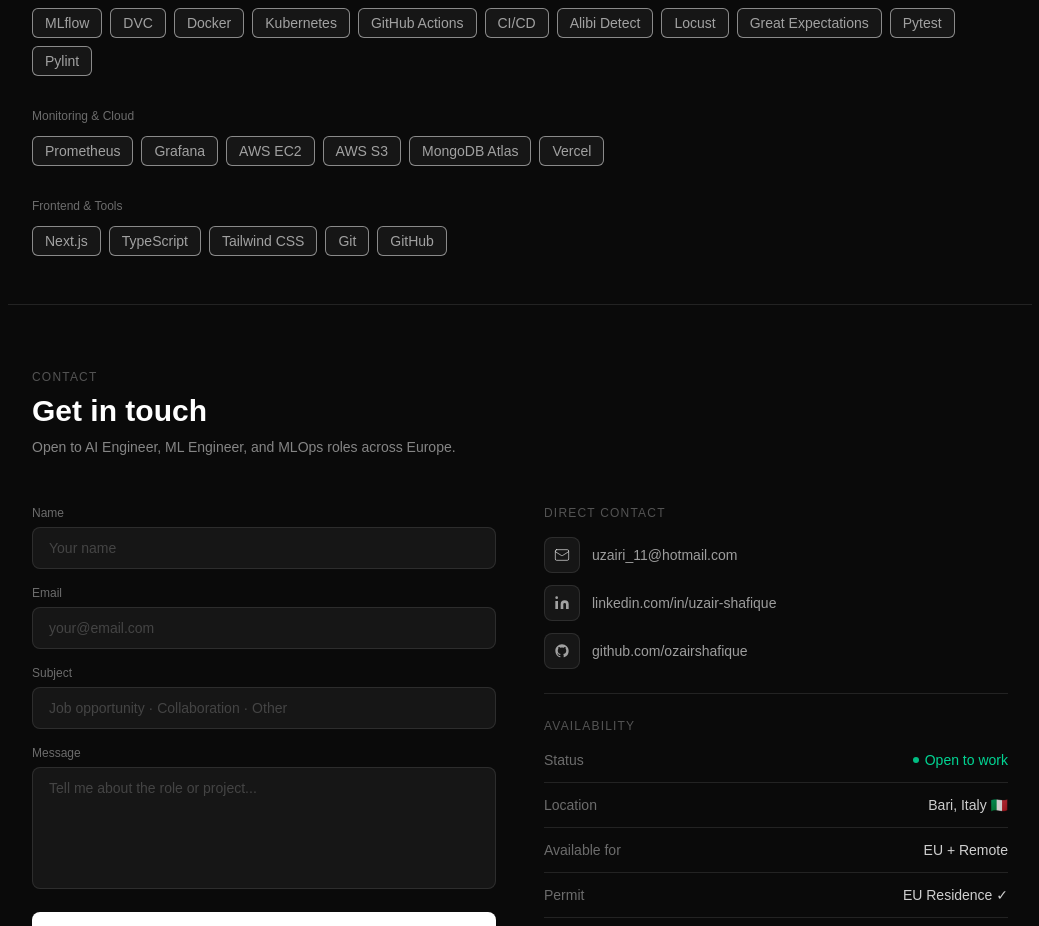
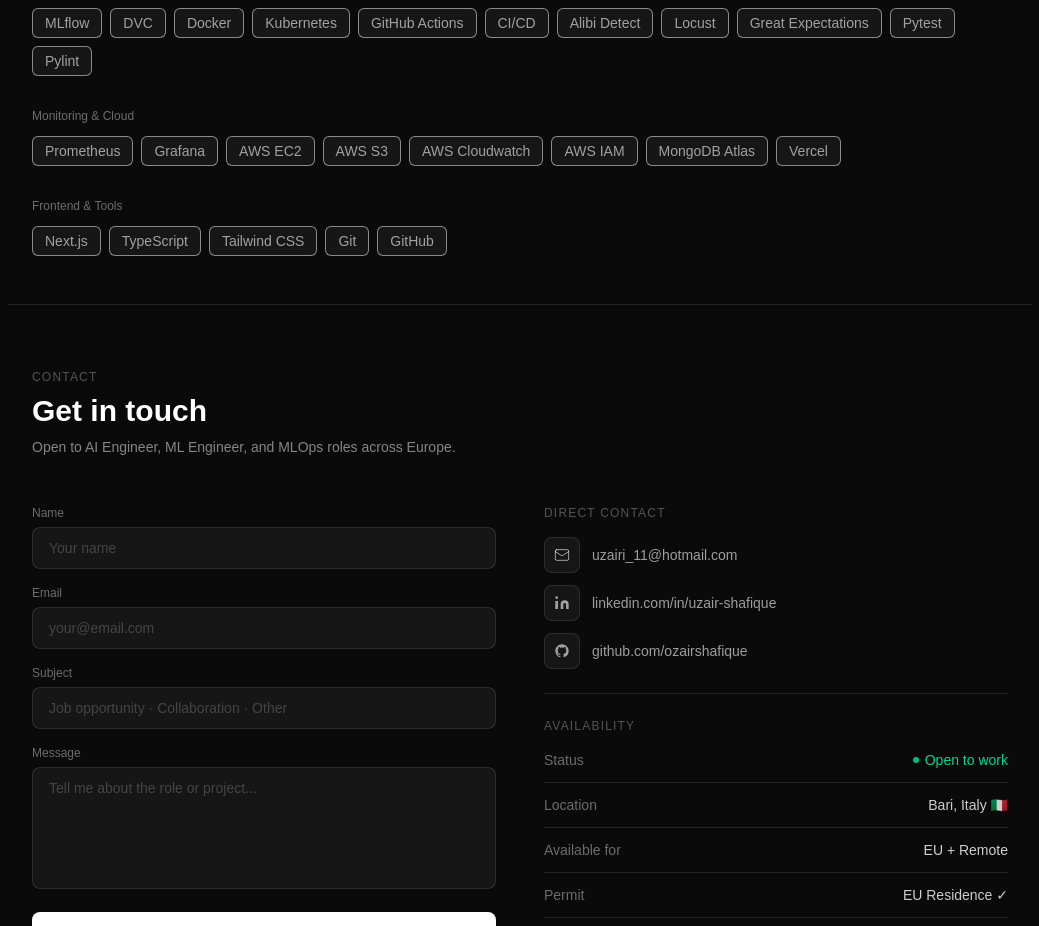
Before and after one commit to ozairshafique/ai-engineer-portfolio, a Next.js app: page / in a window 1280 px wide. Shown: the part 2680-3606 px from the top of the page, without its empty margins (120-1159 px from the left). Built offline with nearby package versions, Linux system fonts and the light colour scheme.

Commit message:
add AWS Cloudwatch and AWS IAM to skills list

```diff
--- a/app/page.tsx
+++ b/app/page.tsx
@@ -22,6 +22,7 @@ const skills = [
       "Semantic Search",
     ],
   },
+
   {
     category: "Backend & APIs",
     skills: ["FastAPI", "REST APIs", "PostgreSQL", "MongoDB", "SQL", "NoSQL"],
@@ -49,6 +50,8 @@ const skills = [
       "Grafana",
       "AWS EC2",
       "AWS S3",
+      "AWS Cloudwatch",
+      "AWS IAM",
       "MongoDB Atlas",
       "Vercel",
     ],
```
